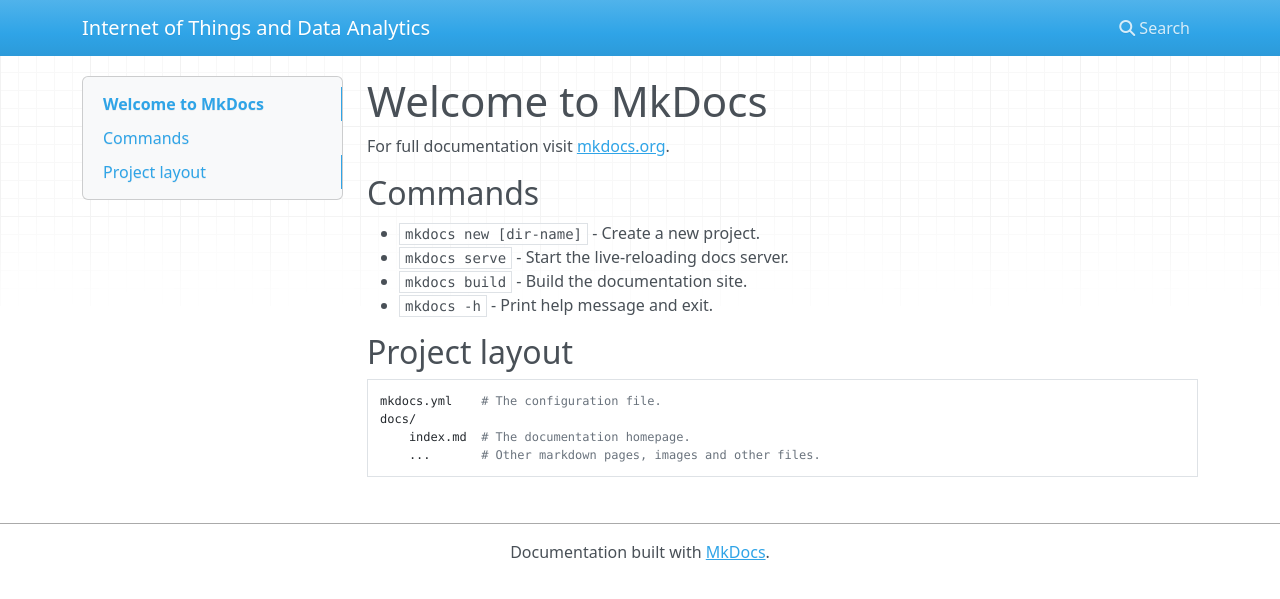
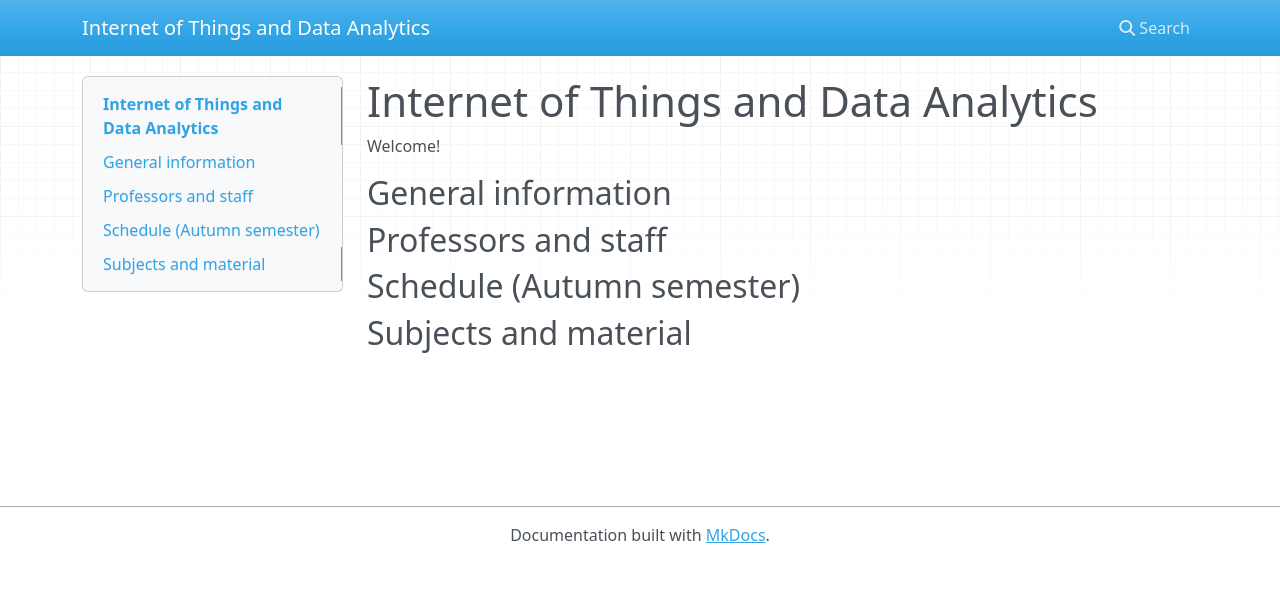
Before and after one commit to iot-da/iot-da.github.io, an MkDocs documentation site: the page built from docs/index.md, in a window 1280 px wide. Shown: the top 599 px of the page. Built offline with MkDocs 1.6.1, drawn with Linux system fonts in a browser that asks for light colours; nearby versions of some CDN libraries.

Commit message:
First mkdocs commit

```diff
--- a/docs/index.md
+++ b/docs/index.md
@@ -1,17 +1,11 @@
-# Welcome to MkDocs
+# Internet of Things and Data Analytics
 
-For full documentation visit [mkdocs.org](https://www.mkdocs.org).
+Welcome!
 
-## Commands
+## General information
 
-* `mkdocs new [dir-name]` - Create a new project.
-* `mkdocs serve` - Start the live-reloading docs server.
-* `mkdocs build` - Build the documentation site.
-* `mkdocs -h` - Print help message and exit.
+## Professors and staff
 
-## Project layout
+## Schedule (Autumn semester)
 
-    mkdocs.yml    # The configuration file.
-    docs/
-        index.md  # The documentation homepage.
-        ...       # Other markdown pages, images and other files.
+## Subjects and material
```
Also changed, not shown: site/index.html, 1 other file.
